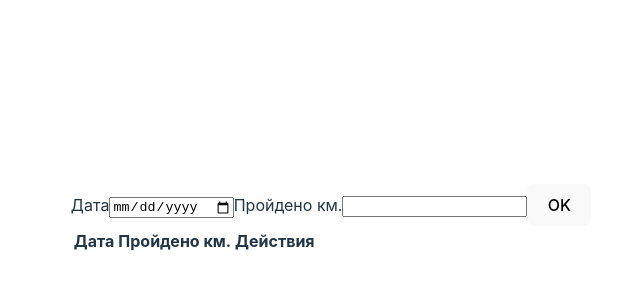
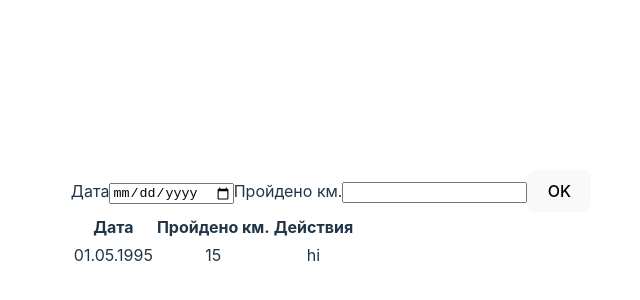
Before and after one commit to Go5710264/run-keeper, a React (Vite) app: page / in a window 1280 px wide. Shown: the part 180-480 px from the top of the page, without its empty margins (309-949 px from the left). Built offline with nearby package versions, Linux system fonts and the light colour scheme.

Commit message:
the Completed Training and TrainingTable components have been add

```diff
--- a/package.json
+++ b/package.json
@@ -10,6 +10,8 @@
     "preview": "vite preview"
   },
   "dependencies": {
+    "nanoid": "^4.0.2",
+    "prop-types": "^15.8.1",
     "react": "^18.2.0",
     "react-dom": "^18.2.0"
   },
--- a/src/App.jsx
+++ b/src/App.jsx
@@ -1,14 +1,11 @@
 import './App.css'
-import DataEntryForm from './components/DataEntryForm'
-import Statistics from './components/Statistics'
+import TrainingTable from './components/TrainingTable'
+
 
 function App() {
 
   return (
-    <>
-      <DataEntryForm />
-      <Statistics />
-    </>
+    <TrainingTable />
   )
 }
 
--- /dev/null
+++ b/src/components/CompletedTraining.jsx
@@ -0,0 +1,18 @@
+import PropTypes from 'prop-types';
+
+const CompletedTraining = ( {workout} ) => {
+    return (
+        <tr>
+            <td>{workout.trainingInfo.date}</td>
+            <td>{workout.trainingInfo.distance}</td>
+            <td>hi</td>
+        </tr>
+    )
+}
+
+CompletedTraining.propTypes = {
+    workout: PropTypes.object,
+    onRemove: PropTypes.func
+}
+
+export default CompletedTraining;
--- a/src/components/DataEntryForm.jsx
+++ b/src/components/DataEntryForm.jsx
@@ -1,20 +1,57 @@
-const DataEntryForm = () => {
+import { useState } from "react";
+import PropTypes from 'prop-types';
+import { nanoid } from 'nanoid'
+
+const DataEntryForm = ({ onAddWorkout }) => {
+
+    const [trainingInfo, setInfo] = useState();
 
     const handlerSubmit = (event) => {
         event.preventDefault();
 
-        console.log('hi')
+        onAddWorkout({
+            id: nanoid(),
+            trainingInfo
+        });
+
+        setInfo('');
+
+        event.target.date.value = '';
+        event.target.distance.value = '';
     }
+
+    const dateHandler = (event) => {
+
+        let invertedDate = event.target.value
+        .split('-')
+        .reverse()
+        .join('.');
+
+        setInfo({...trainingInfo, date: invertedDate})
+    }
+
+    const distanceHandler = (event) => {
+        setInfo({...trainingInfo, distance: event.target.value})
+    }
+
 
     return (
         <form onSubmit={handlerSubmit}>
+
             <label htmlFor="date">Дата</label>
-            <input type="date" name="date"/>
+            <input type="date" name="date" onChange={dateHandler}/>
+
+
             <label htmlFor="distance">Пройдено км.</label>
-            <input type="text" name="distance" />
+            <input type="text" name="distance"onChange={distanceHandler}/>
+
             <button>OK</button>
         </form>
     )
 }
 
+DataEntryForm.propTypes = {
+    onAddWorkout: PropTypes.func
+}
+
 export default DataEntryForm;
--- a/src/components/Statistics.jsx
+++ b/src/components/Statistics.jsx
@@ -1,4 +1,8 @@
-const Statistics = () => {
+import PropTypes from 'prop-types';
+import CompletedTraining from './CompletedTraining';
+
+const Statistics = ( {training, onRemove} ) => {
+
     return (
         <table>
             <thead>
@@ -9,10 +13,21 @@ const Statistics = () => {
                 </tr>
             </thead>
             <tbody>
-
+                {training.map((workout) => (
+                    <CompletedTraining
+                        key={workout.id}
+                        workout={workout}
+                        onRemove={onRemove}
+                    />
+                ))}
             </tbody>
         </table>
     )
 }
 
+Statistics.propTypes = {
+    training: PropTypes.object,
+    onRemove: PropTypes.func
+}
+
 export default Statistics;
--- /dev/null
+++ b/src/components/TrainingTable.jsx
@@ -0,0 +1,35 @@
+import { nanoid } from 'nanoid'
+import { useState } from 'react'
+import DataEntryForm from './DataEntryForm'
+import Statistics from './Statistics'
+
+const TrainingTable = () => {
+
+    const [ training, setWorkout] = useState([
+        {
+            id: nanoid(),
+            trainingInfo: {
+                date: "01.05.1995",
+                distance: '15'
+            }
+        }
+    ])
+
+    const addWorkout = (workout) => {
+        setWorkout((preTraining) => [...preTraining, workout])
+        console.log(training)
+    }
+
+    const deleteWorkout = (workoutId) => {
+        setWorkout((preTraining) => preTraining.filter((workout) => workout.id !== workoutId))
+    }
+
+    return (
+        <>
+            <DataEntryForm onAddWorkout={addWorkout} />
+            <Statistics onRemove={deleteWorkout} training={training} />
+        </>
+    )
+}
+
+export default TrainingTable;
```
Also changed, not shown: 2 other files (tests, documents, lock files or other folders).
